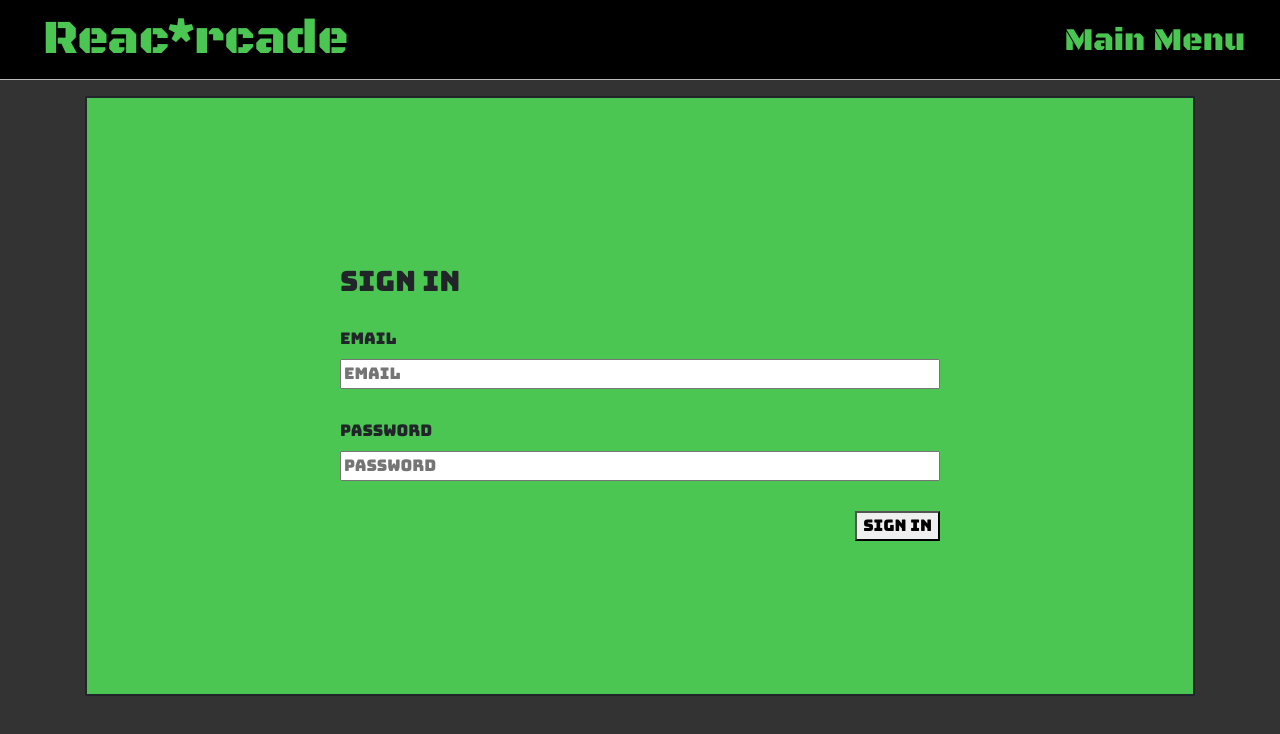
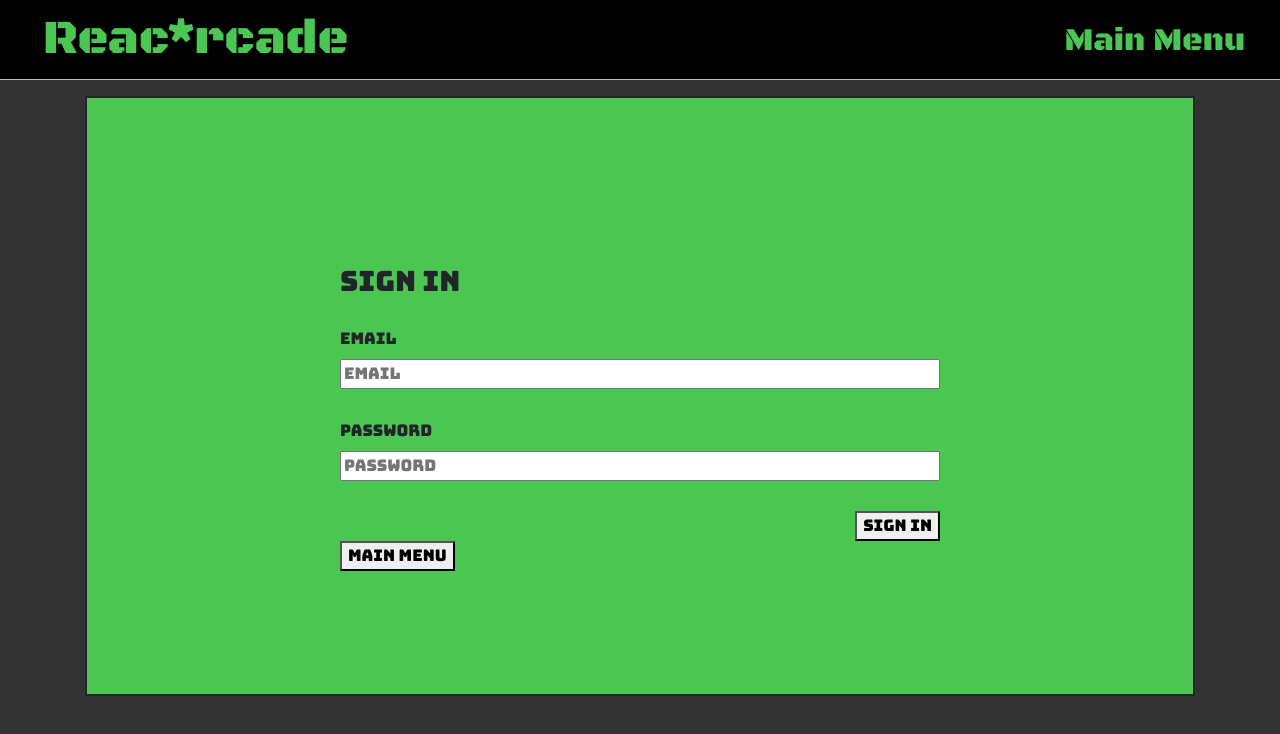
Before and after one commit to smd9788/battlegame-client, a React app: page /#/sign-in in a window 1280 px wide. Shown: the top 734 px of the page. Built offline with nearby package versions, Linux system fonts and the light colour scheme.

Commit message:
added main menu buttons to auth components

```diff
--- a/src/auth/components/ChangePassword.js
+++ b/src/auth/components/ChangePassword.js
@@ -1,5 +1,5 @@
 import React, { Component } from 'react'
-import { withRouter } from 'react-router-dom'
+import { withRouter, Link } from 'react-router-dom'
 
 import { changePassword } from '../api'
 import messages from '../messages'
@@ -59,6 +59,9 @@ class ChangePassword extends Component {
           onChange={this.handleChange}
         />
         <button type="submit">Change Password</button>
+        <Link to="/">
+          <button className='mainmenu-ui-button'>Main Menu</button>
+        </Link>
       </form>
     )
   }
--- a/src/auth/components/SignIn.js
+++ b/src/auth/components/SignIn.js
@@ -1,5 +1,5 @@
 import React, { Component } from 'react'
-import { withRouter } from 'react-router-dom'
+import { withRouter, Link } from 'react-router-dom'
 
 import { signIn } from '../api'
 import messages from '../messages'
@@ -59,6 +59,9 @@ class SignIn extends Component {
           onChange={this.handleChange}
         />
         <button type="submit">Sign In</button>
+        <Link to="/">
+          <button className='mainmenu-ui-button'>Main Menu</button>
+        </Link>
       </form>
     )
   }
--- a/src/auth/components/SignUp.js
+++ b/src/auth/components/SignUp.js
@@ -1,5 +1,5 @@
 import React, { Component } from 'react'
-import { withRouter } from 'react-router-dom'
+import { withRouter, Link } from 'react-router-dom'
 
 import { signUp, signIn } from '../api'
 import messages from '../messages'
@@ -71,6 +71,9 @@ class SignUp extends Component {
           onChange={this.handleChange}
         />
         <button type="submit">Sign Up</button>
+        <Link to="/">
+          <button className='mainmenu-ui-button'>Main Menu</button>
+        </Link>
       </form>
     )
   }
```
